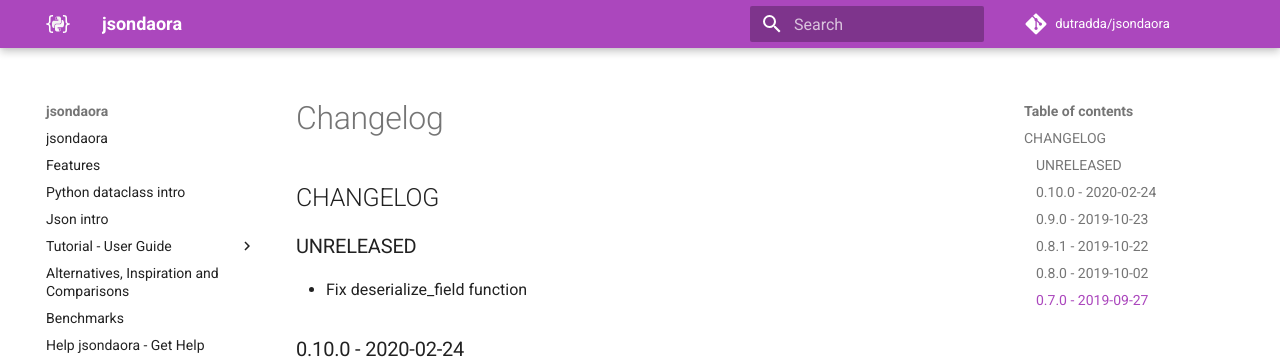
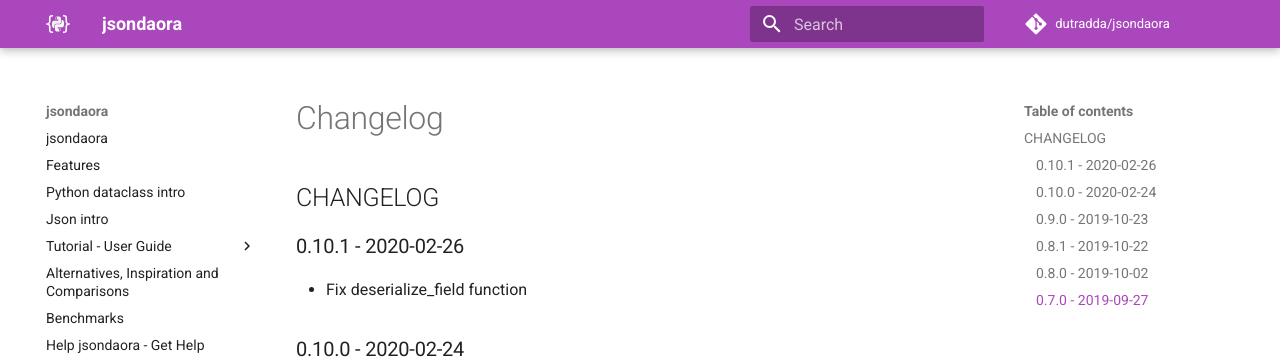
Before and after one commit to dutradda/jsondaora, an MkDocs documentation site: the page built from docs/changelog.md, in a window 1280 px wide and 1055 px high. Shown: the top 359 px of the window. Built offline with MkDocs 1.6.1 and Material for MkDocs 9.7.7, drawn with Linux system fonts in a browser that asks for light colours; comment, search, counter and statistics services are not loaded.

Commit message:
Update CHANGELOG

```diff
--- a/docs/changelog.md
+++ b/docs/changelog.md
@@ -1,6 +1,6 @@
 ## CHANGELOG
 
-### UNRELEASED
+### 0.10.1 - 2020-02-26
 
  - Fix deserialize_field function
 
```
Also changed, not shown: CHANGELOG.md (+1 -1 lines).
